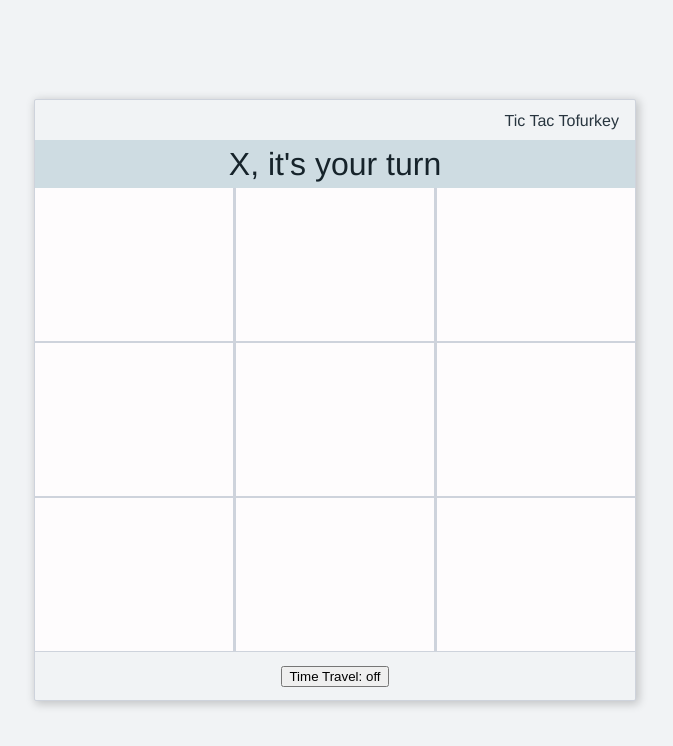
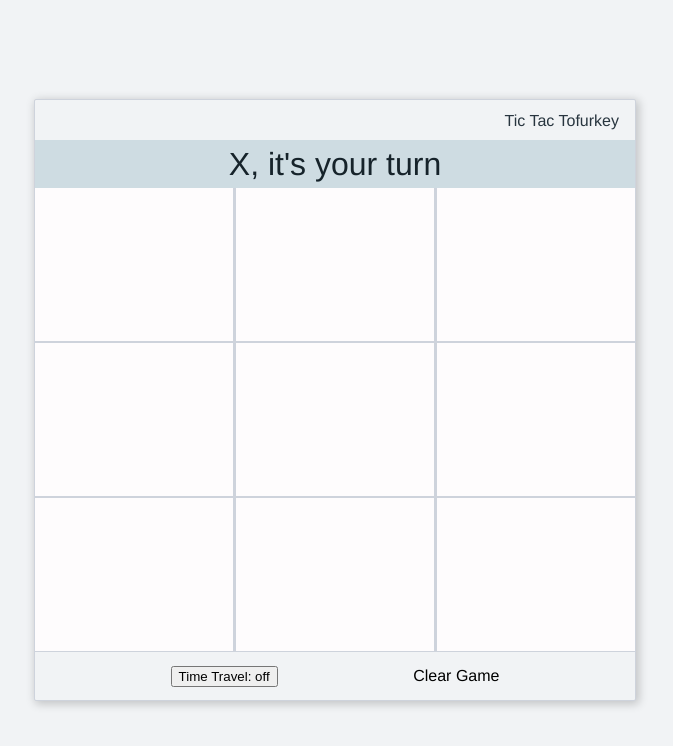
Before and after one commit to urbantumbleweed/tic-tac-tofurkey, a React app: page / in a window 1280 px wide. Shown: the top 746 px of the page, without its empty margins (305-978 px from the left). Built offline with nearby package versions, Linux system fonts and the light colour scheme.

Commit message:
add `clearGame` pass as `onClick` of ClearGame

```diff
--- a/src/components/App/App.js
+++ b/src/components/App/App.js
@@ -4,6 +4,7 @@ import Prompt from '../Prompt';
 import 'src/styles.scss';
 import { promptMap } from './App.helpers';
 import TimeTravelButton from '../TimeTravelButton';
+import ClearButton from '../ClearGame';
 
 class App extends Component {
   constructor(props) {
@@ -14,12 +15,21 @@ class App extends Component {
       moves: [],
     }
     this.toggleTimeTravel = this.toggleTimeTravel.bind(this);
+    this.clearGame = this.clearGame.bind(this);
   }
 
   toggleTimeTravel(e) {
     e.preventDefault();
     this.setState(state =>
       ({ timeTravel: !state.timeTravel}))
+  }
+
+  clearGame(e) {
+    e.preventDefault(e);
+    this.setState({
+      game: Array(9).fill(null),
+      moves: [],
+    })
   }
 
   render() {
@@ -34,6 +44,7 @@ class App extends Component {
         <Game game={this.state.game} />
         <div className="actions">
           <TimeTravelButton onClick={this.toggleTimeTravel} suffix={suffix} />
+          <ClearButton onClick={this.clearGame}/>
         </div>
       </div> );
   }
--- /dev/null
+++ b/src/components/ClearGame/ClearGame.js
@@ -0,0 +1,13 @@
+import React, { Component } from 'react';
+
+class ClearGame extends Component {
+  render() {
+    return (
+      <div role="button" onClick={this.props.onClick}>
+        Clear Game
+      </div>
+    );
+  }
+}
+
+export default ClearGame;
--- /dev/null
+++ b/src/components/ClearGame/index.js
@@ -0,0 +1,3 @@
+import ClearButton from './ClearGame';
+
+export default ClearButton;
```
